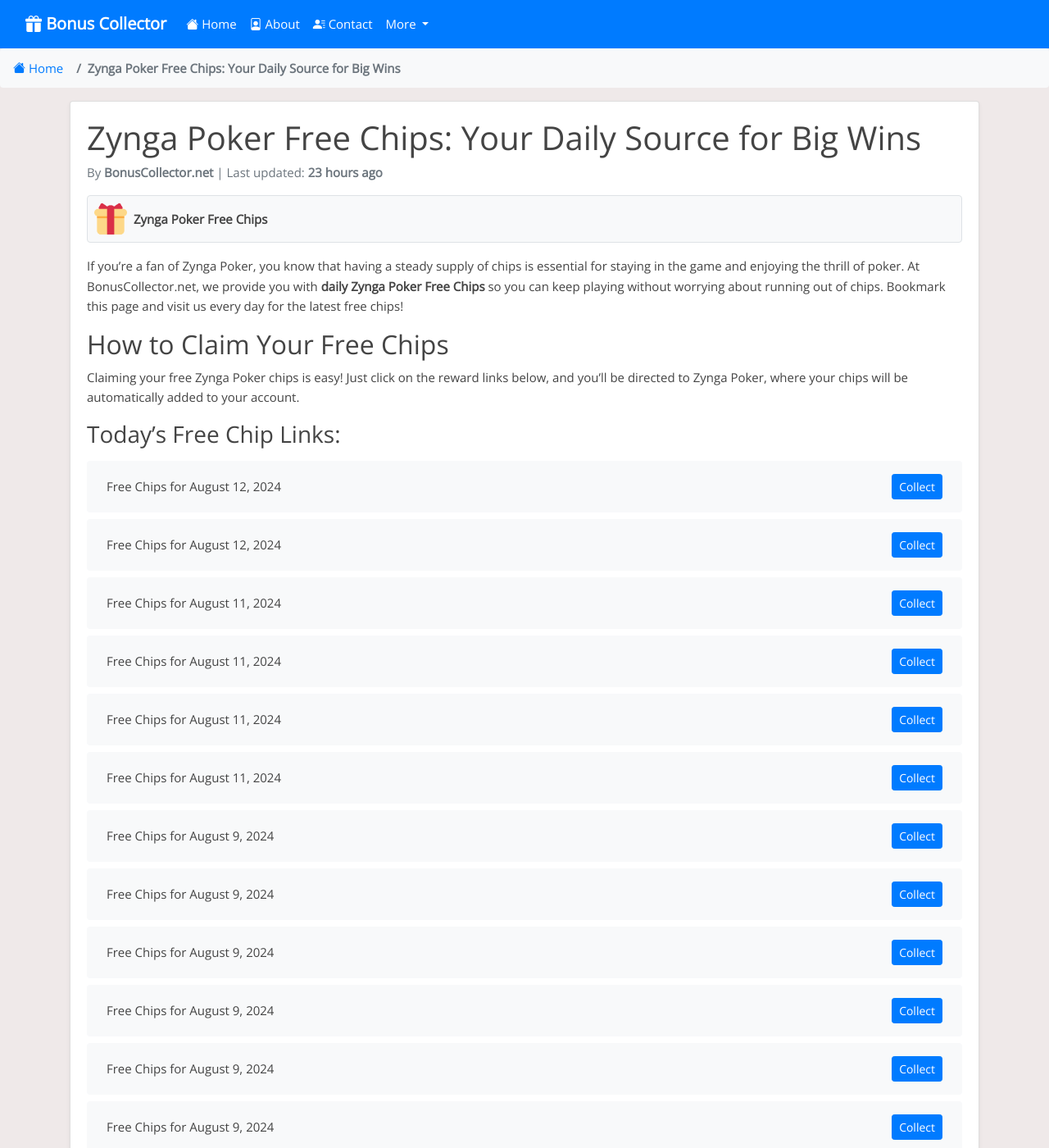
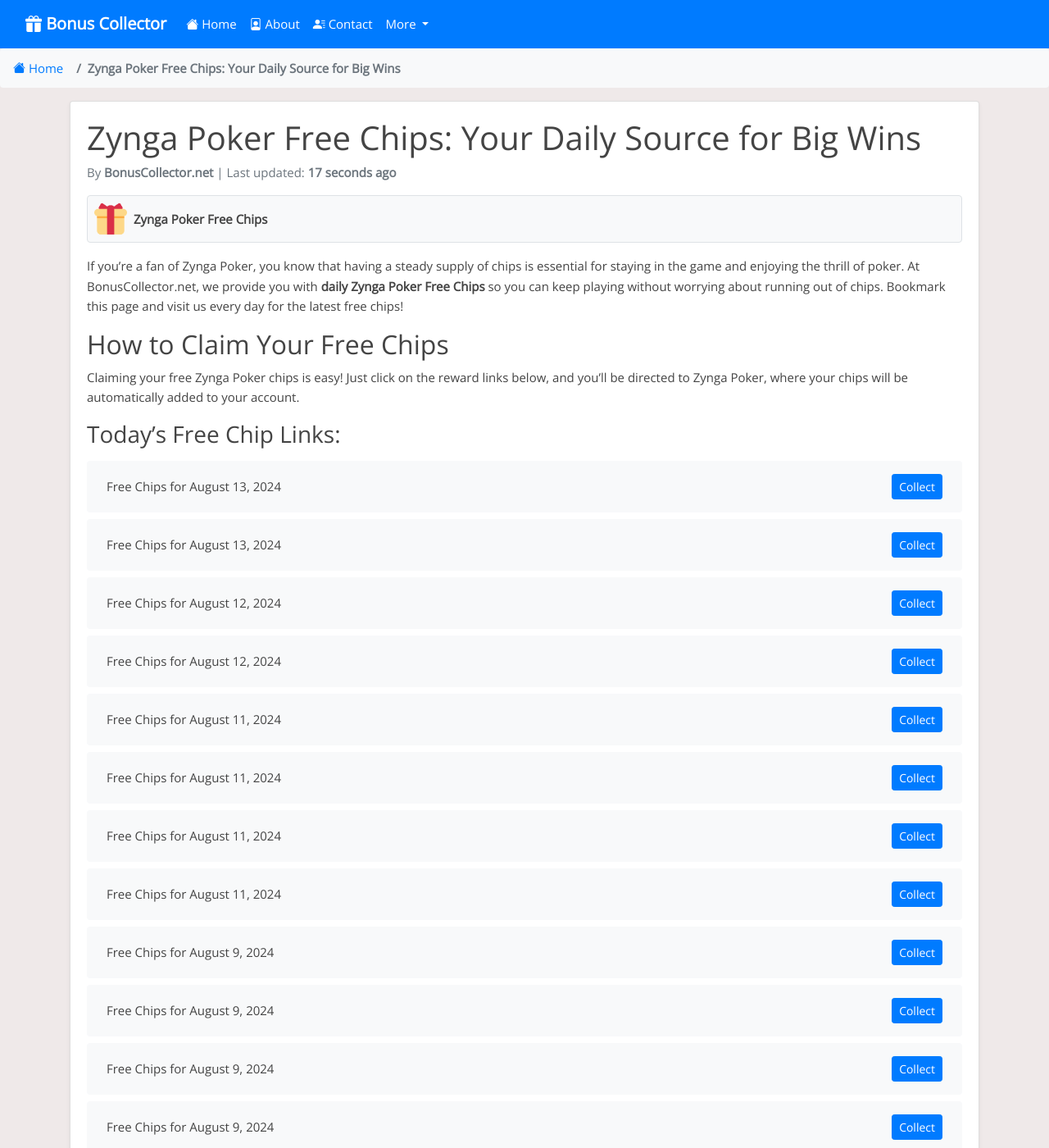
Before and after one commit to Prollad99/bs-net, a Jekyll site: the page built from _posts/2024-08-09-zynga-poker.md, in a window 1280 px wide and 1400 px high. Shown: the whole window at 82% size. Built offline with Jekyll 4.4.1, drawn with Linux system fonts in a browser that asks for light colours; nearby versions of some CDN libraries; comment, search, counter and statistics services are not loaded.

Commit message:
Update zynga-poker reward links and last modified date

```diff
--- a/_data/include_files.yml
+++ b/_data/include_files.yml
@@ -83,7 +83,7 @@
   last_modified: 2024-08-13 03:23:21
 
 zynga-poker.html:
-  last_modified: 2024-08-12 17:18:19
+  last_modified: 2024-08-13 16:47:09
 
 game-of-thrones-slots.html:
   last_modified: 2024-08-12 18:45:29
--- a/_includes/zynga-poker.html
+++ b/_includes/zynga-poker.html
@@ -1,4 +1,12 @@
 <ul class="list-group mt-3 mb-4">
+  <li class="list-group-item d-flex justify-content-between align-items-center">
+    <span>Free Chips for August 13, 2024</span>
+    <a href="http://zynga.live/FTiGgCLT" class="btn btn-primary btn-sm">Collect</a>
+  </li>
+  <li class="list-group-item d-flex justify-content-between align-items-center">
+    <span>Free Chips for August 13, 2024</span>
+    <a href="http://zynga.live/TMkKCD1h" class="btn btn-primary btn-sm">Collect</a>
+  </li>
   <li class="list-group-item d-flex justify-content-between align-items-center">
     <span>Free Chips for August 12, 2024</span>
     <a href="http://zynga.live/kSfaeFyL" class="btn btn-primary btn-sm">Collect</a>
@@ -391,12 +399,4 @@
     <span>Free Chips for August 9, 2024</span>
     <a href="http://zynga.live/DN56E86Z" class="btn btn-primary btn-sm">Collect</a>
   </li>
-  <li class="list-group-item d-flex justify-content-between align-items-center">
-    <span>Free Chips for August 9, 2024</span>
-    <a href="http://zynga.live/PNrlPGQk" class="btn btn-primary btn-sm">Collect</a>
-  </li>
-  <li class="list-group-item d-flex justify-content-between align-items-center">
-    <span>Free Chips for August 9, 2024</span>
-    <a href="http://zynga.live/OibsviOg" class="btn btn-primary btn-sm">Collect</a>
-  </li>
 </ul>
```
Also changed, not shown: links-json/zynga-poker.json (+8 -8 lines).
